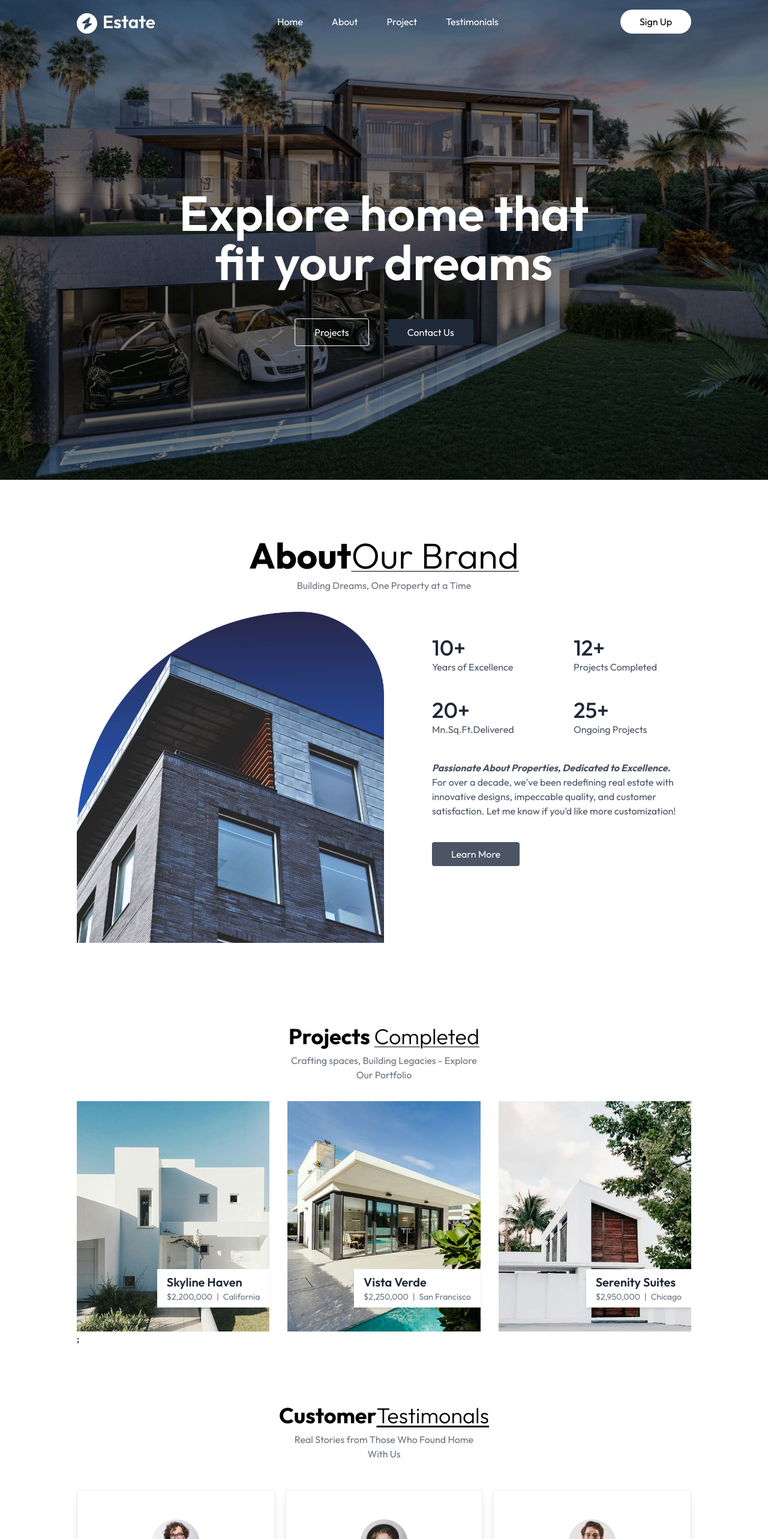
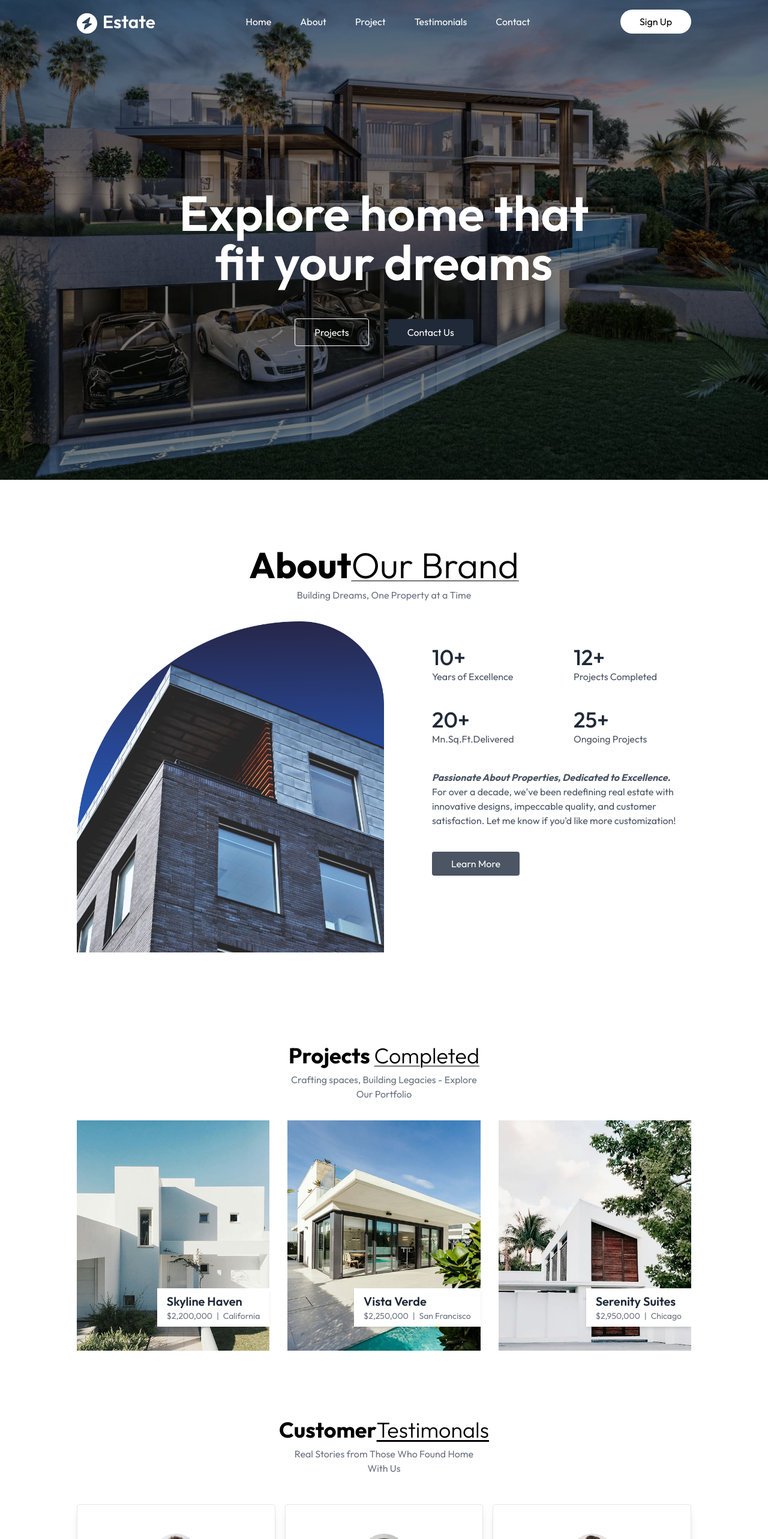
Before and after one commit to pshakadaniel/estate-ease, a React (Vite) app: page / in a window 1280 px wide. Shown: the top 2566 px of the page at 60% size. Built offline with nearby package versions, Linux system fonts and the light colour scheme; a web font is replaced by a local one.

Commit message:
greeting user/ add contact in menu

```diff
--- a/src/components/About.jsx
+++ b/src/components/About.jsx
@@ -8,7 +8,7 @@ const About = () => {
       transition={{ duration: 1.9 }}
       whileInView={{ opacity: 1, x: 0 }}
       viewport={{ once: true }}
-      className="flex flex-col items-center justify-center container mx-auto p-14 pt-20 md:px-20 lg:px-32 w-full overflow-hidden"
+      className="flex flex-col items-center justify-center container mx-auto p-14 pt-24 md:px-20 lg:px-32 w-full overflow-hidden"
       id="About"
     >
       <h1 className="text-2xl sm:text-5xl md:text-6xl font-bold mb-2">
--- a/src/components/Contact.jsx
+++ b/src/components/Contact.jsx
@@ -36,7 +36,7 @@ const Contact = () => {
       transition={{ duration: 1.9 }}
       whileInView={{ opacity: 1, x: 0 }}
       viewport={{ once: true }}
-      className="text-center p-6 py-20 lg:px-32 overflow-hidden"
+      className="text-center p-6 pt-24 lg:px-32 overflow-hidden"
       id="Contact"
     >
       <h1 className="text-2xl sm:text-4xl font-bold mb-2 text-center">
--- a/src/components/Header.jsx
+++ b/src/components/Header.jsx
@@ -1,5 +1,5 @@
 import React from "react";
-import Navbar from "./Navbar";
+import Navbar from "./navbar";
 import { motion } from "framer-motion";
 const Header = () => {
   return (
--- a/src/components/Navbar.jsx
+++ b/src/components/Navbar.jsx
@@ -72,13 +72,22 @@ const Navbar = () => {
           <a href="#Testimonial" className="cursor-pointer hover:text-gray-400">
             Testimonials
           </a>
+          <a href="#Contact" className="cursor-pointer hover:text-gray-400">
+            Contact
+          </a>
         </ul>
-        <div className="hidden md:flex items-center gap-4">
+        <div className=" md:flex items-center gap-4">
           {isAuthenticated ? (
-            <div className="flex items-center gap-2">
-              <span className="text-white"> {user?.username}</span>
+            <div className="flex md:flex-row flex-col items-center gap-2">
+              <span className=" text-gray-200 items-center">Welcome,</span>
+              <a
+                href="#Contact"
+                className="font-bold italic underline underline-offset-8 text-gray-200 md:mr-4 items-center"
+              >
+                {user?.username}
+              </a>
               <button
-                className="bg-gray-400 text-white px-4 py-2 rounded-full hover:bg-gray-700"
+                className="hidden md:flex bg-gray-400 text-white px-4 py-2 rounded-full hover:bg-gray-700"
                 onClick={handleLogout}
               >
                 Log Out
@@ -86,7 +95,7 @@ const Navbar = () => {
             </div>
           ) : (
             <button
-              className="bg-white hover:bg-gray-600 px-8 py-2 rounded-full"
+              className="hidden md:flex bg-white hover:bg-gray-600 px-8 py-2 rounded-full"
               onClick={() => setShowSignupLogin(true)}
             >
               Sign Up
@@ -144,6 +153,13 @@ const Navbar = () => {
           >
             Testimonials
           </a>
+          <a
+            onClick={() => setShowMenu(false)}
+            href="#Contact"
+            className="cursor-pointer hover:text-gray-400"
+          >
+            Contact
+          </a>
           {isAuthenticated ? (
             <button
               className="px-4 py-2 rounded-full bg-gray-500 text-white hover:bg-gray-600"
@@ -166,8 +182,9 @@ const Navbar = () => {
       </div>
       {/* Signup/Login Modal */}
       {showSignupLogin && (
-        <div className="fixed inset-0 flex justify-center items-center">
-          <div className="bg-black/30 backdrop-blur-md p-6 rounded-lg flex flex-col items-end gap-2">
+        <div className="fixed inset-0 flex justify-center items-center z-50">
+          <div className="bg-black/30 backdrop-blur-md p-6 rounded-lg flex flex-col items-end gap-2 w-full h-full sm:w-auto sm:h-auto">
+            {" "}
             <button onClick={() => setShowSignupLogin(false)}>
               <img src={assets.cross_icon} alt="" className="w-4 invert" />
             </button>
--- a/src/components/Project.jsx
+++ b/src/components/Project.jsx
@@ -6,7 +6,6 @@ import "swiper/css";
 import "swiper/css/navigation";
 import "swiper/css/pagination";
 import { motion } from "framer-motion";
-
 const Project = () => {
   return (
     <motion.div
@@ -14,7 +13,7 @@ const Project = () => {
       transition={{ duration: 1.9 }}
       whileInView={{ opacity: 1, x: 0 }}
       viewport={{ once: true }}
-      className="container mx-auto py-4 pt-20 px-6 md:px-20 lg:px-32 w-full overflow-hidden"
+      className="container mx-auto py-4 pt-24 px-6 md:px-20 lg:px-32 w-full overflow-hidden"
       id="Project"
     >
       <h1 className="text-2xl sm:text-4xl font-bold mb-2 text-center">
@@ -48,11 +47,11 @@ const Project = () => {
             slidesPerView: 1, // Show 1 slide at once on smaller screens
           },
         }}
-        className="relative -z-50" // Set z-index to -10
+        className=""
       >
         {projectsData.map((project, index) => (
-          <SwiperSlide key={index} className="relative z-1">
-            <div className="w-full h-96">
+          <SwiperSlide key={index} className="relative z-10">
+            <div className=" w-full h-96 ">
               <img src={project.image} alt={project.title} />
               <div className="absolute right-0 bottom-10 flex justify-center">
                 <div className="flex flex-col bg-white px-4 py-2 shadow-md">
@@ -69,9 +68,7 @@ const Project = () => {
           </SwiperSlide>
         ))}
       </Swiper>
-      ;
     </motion.div>
   );
 };
-
 export default Project;
--- a/src/components/Testimonial.jsx
+++ b/src/components/Testimonial.jsx
@@ -9,7 +9,7 @@ const Testimonial = () => {
       transition={{ duration: 1.9 }}
       whileInView={{ opacity: 1, x: 0 }}
       viewport={{ once: true }}
-      className="container mx-auto pt-20 py-10 lg:px-32 w-full overflow-hidden"
+      className="container mx-auto pt-24  lg:px-32 w-full overflow-hidden"
       id="Testimonial"
     >
       <h1 className="text-2xl sm:text-4xl font-bold mb-2 text-center">
--- a/src/index.css
+++ b/src/index.css
@@ -10,6 +10,3 @@
 html {
   scroll-behavior: smooth;
 }
-.swiper {
-  z-index: -50 !important;
-}
```
